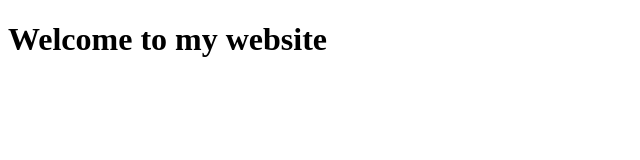
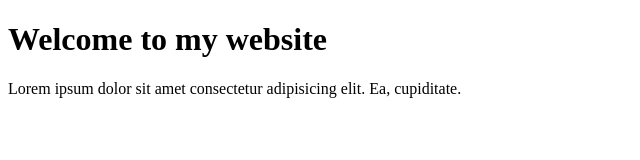
Before and after one commit to techcodedu/cwd_b6_demo_github, a plain HTML site: page index.html in a window 1280 px wide. Shown: the whole page, without its empty margins (0-640 px from the left). Drawn offline with Linux system fonts and the light colour scheme.

Commit message:
added a newline of paragraph in the index.html
added a pagraph line

```diff
--- a/index.html
+++ b/index.html
@@ -8,5 +8,8 @@
   </head>
   <body>
     <h1>Welcome to my website</h1>
+    <p>
+      Lorem ipsum dolor sit amet consectetur adipisicing elit. Ea, cupiditate.
+    </p>
   </body>
 </html>
```
